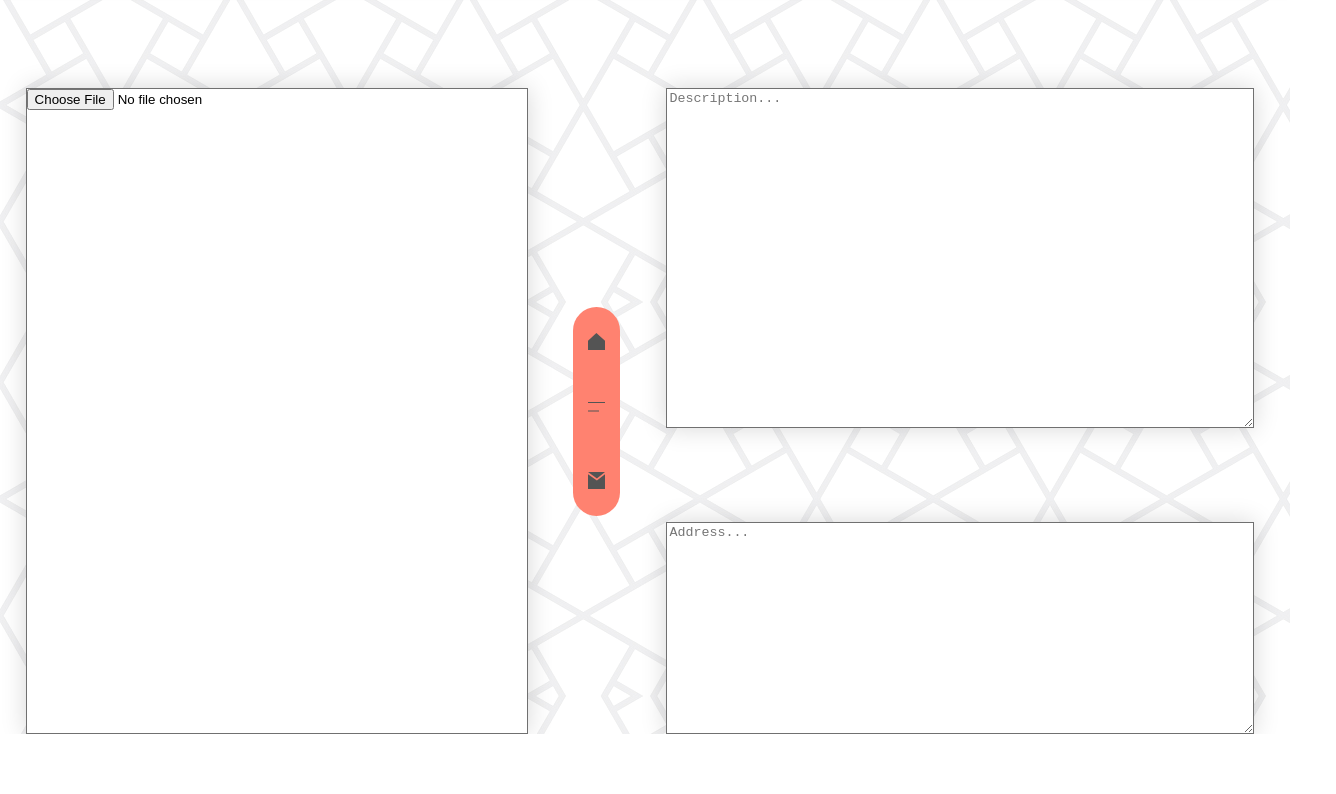
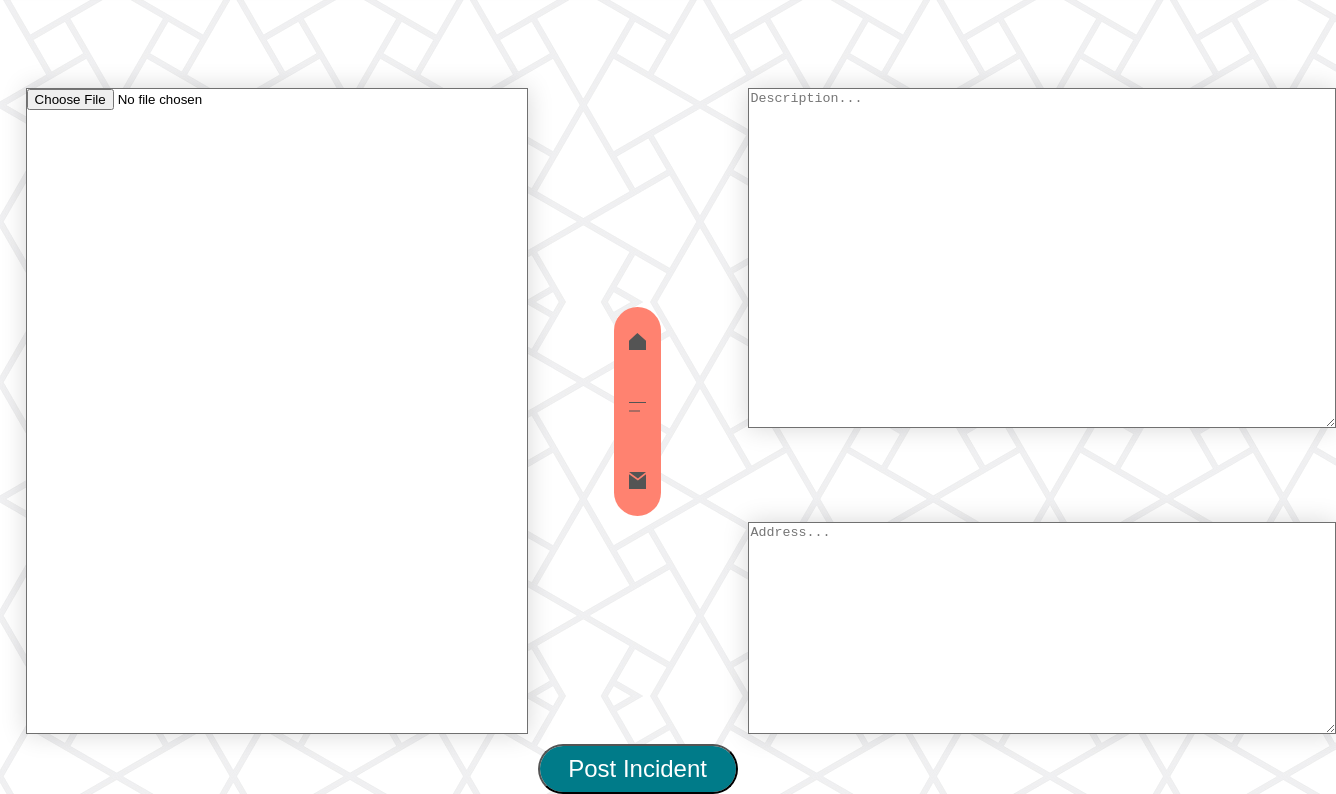
Before and after one commit to kv-ohwtfyb/APP-LINFO1212, a plain HTML site: page vany/trial.html in a window 1280 px wide. Shown: the part 92-886 px from the top of the page, 1336 px wide, since content can reach past the window. Before the commit the page ends 826 px from the top, so only its background shows below. Drawn offline with Linux system fonts and the light colour scheme.

Commit message:
Added the button

```diff
--- a/vany/trial.html
+++ b/vany/trial.html
@@ -32,6 +32,7 @@
     </nav>
     <textarea id="descriptionInput" placeholder="Description..."></textarea>
     <textarea id="addressInput" placeholder="Address..." ></textarea>
+    <button id="postItButton">Post Incident</button>
 </form>
 </body>
 </html>
--- a/vany/vany.css
+++ b/vany/vany.css
@@ -248,3 +248,22 @@ input[type="text"], textarea{
     outline-width: 0;
     box-shadow: transparent;
 }
+
+#postItButton{
+    width: 200px;
+    height: 50px;
+    background: #007B89 0 0 no-repeat padding-box;
+    border-radius: 51px;
+    grid-column: 2;
+    grid-row: 2;
+    margin: auto;
+    font-size: 24px;
+    color: #FFFFFF;
+    font-weight: lighter;
+}
+
+#postItButton:active{
+    outline:0;
+    text-decoration-width: 0;
+    border-width: 0;
+}
```
